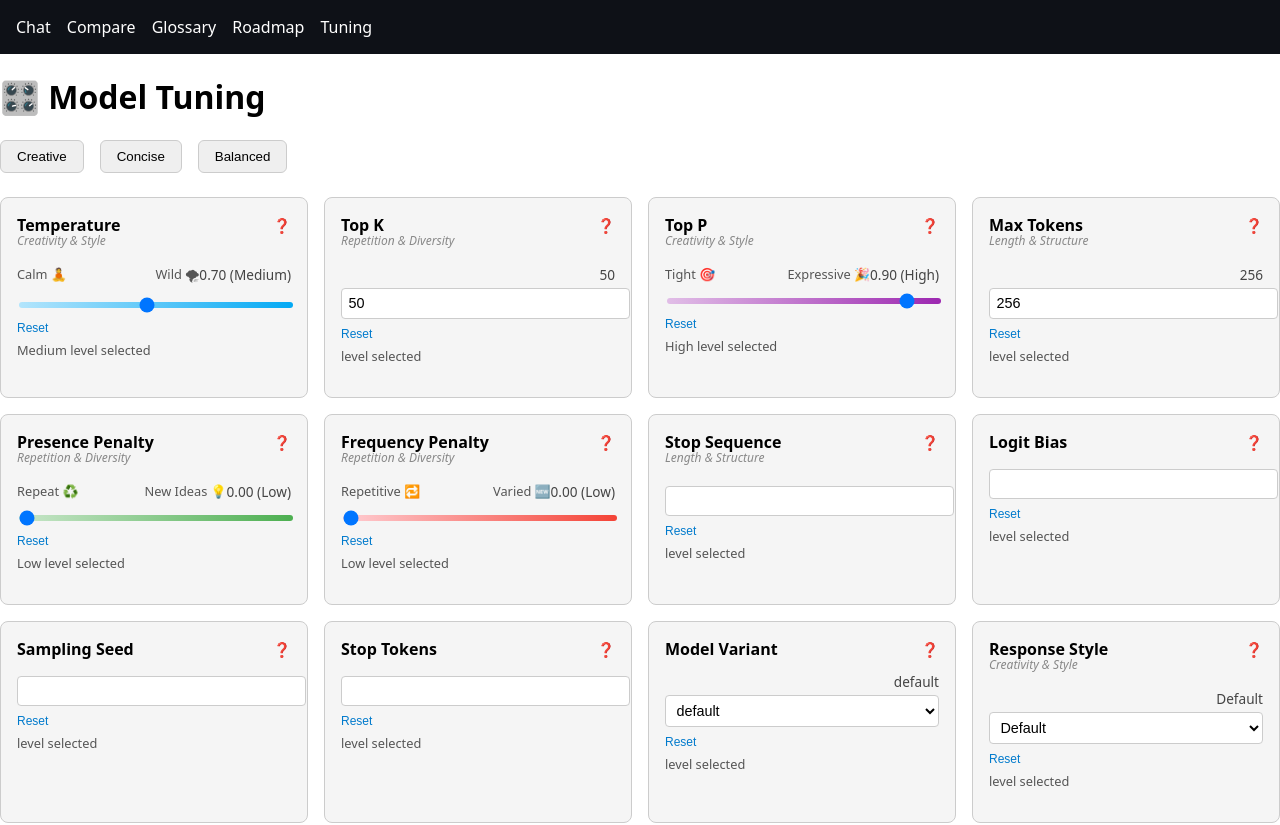
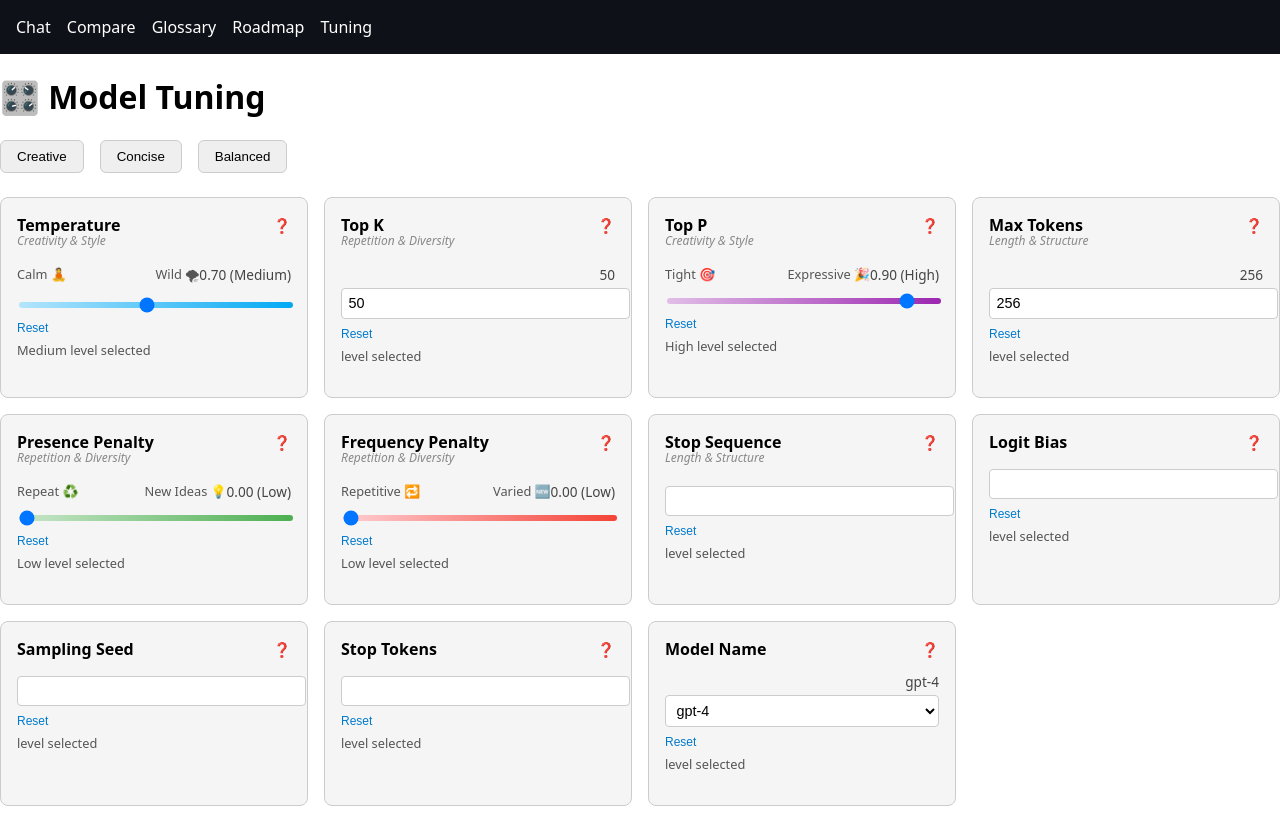
Before and after one commit to ScottFitzgerald83/grail, a SvelteKit app in the folder frontend/: page /tuning in a window 1280 px wide. Shown: the top 825 px of the page. Built offline with nearby package versions, Linux system fonts and the light colour scheme.

Commit message:
tuning panel now uses model_name instead of model_variant, with a new select input listing models like gpt-4, gpt-3.5, and ollama:llama2. The old response_style selector has been removed

```diff
--- a/frontend/src/routes/tuning/+page.svelte
+++ b/frontend/src/routes/tuning/+page.svelte
@@ -139,11 +139,10 @@
         presence_penalty: 0.0,
         frequency_penalty: 0.0,
         stop_sequence: '',
-        response_style: 'Default',
         logit_bias: '',
         sampling_seed: '',
         stop_tokens: '',
-        model_variant: 'default'
+        model_name: 'gpt-4'
       }[key];
     }
 
@@ -169,11 +168,10 @@
         presence_penalty: 0.0,
         frequency_penalty: 0.0,
         stop_sequence: '',
-        response_style: 'Default',
         logit_bias: '',
         sampling_seed: '',
         stop_tokens: '',
-        model_variant: 'default',
+        model_name: 'gpt-4',
     };
 
     let savedStatus = '';
@@ -197,11 +195,10 @@
             presence_penalty: 0.0,
             frequency_penalty: 0.0,
             stop_sequence: '',
-            response_style: 'Default',
             logit_bias: '',
             sampling_seed: '',
             stop_tokens: '',
-            model_variant: 'default',
+            model_name: 'gpt-4',
         };
         savedStatus = '↩️ Reset to default';
     }
@@ -343,20 +340,12 @@
             type: 'text'
         },
         {
-            key: 'model_variant',
-            label: 'Model Variant',
-            definition: 'Selects the tuned behavior or personality of the model.',
-            eli5: 'Switches how the model responds — like “chat” mode or “instructional” mode.',
+            key: 'model_name',
+            label: 'Model Name',
+            definition: 'Chooses which model backend to use for generation.',
+            eli5: 'This tells the app which brain to talk to. Choose from local (Ollama) or cloud (OpenAI) models.',
             type: 'select',
-            options: ['default', 'instructional', 'chat']
-        },
-        {
-            key: 'response_style',
-            label: 'Response Style',
-            definition: 'Controls the overall tone or formatting of the output.',
-            eli5: 'Applies a general tone or formatting style. Useful for controlling personality or structure in the reply.',
-            type: 'select',
-            options: ['Default', 'Creative', 'Concise']
+            options: ['gpt-4', 'gpt-3.5', 'ollama:llama2', 'ollama:mistral', 'mixtral']
         }
     ];
 
@@ -426,7 +415,6 @@
       const map = {
         temperature: 'Creativity & Style',
         top_p: 'Creativity & Style',
-        response_style: 'Creativity & Style',
         top_k: 'Repetition & Diversity',
         presence_penalty: 'Repetition & Diversity',
         frequency_penalty: 'Repetition & Diversity',
```
